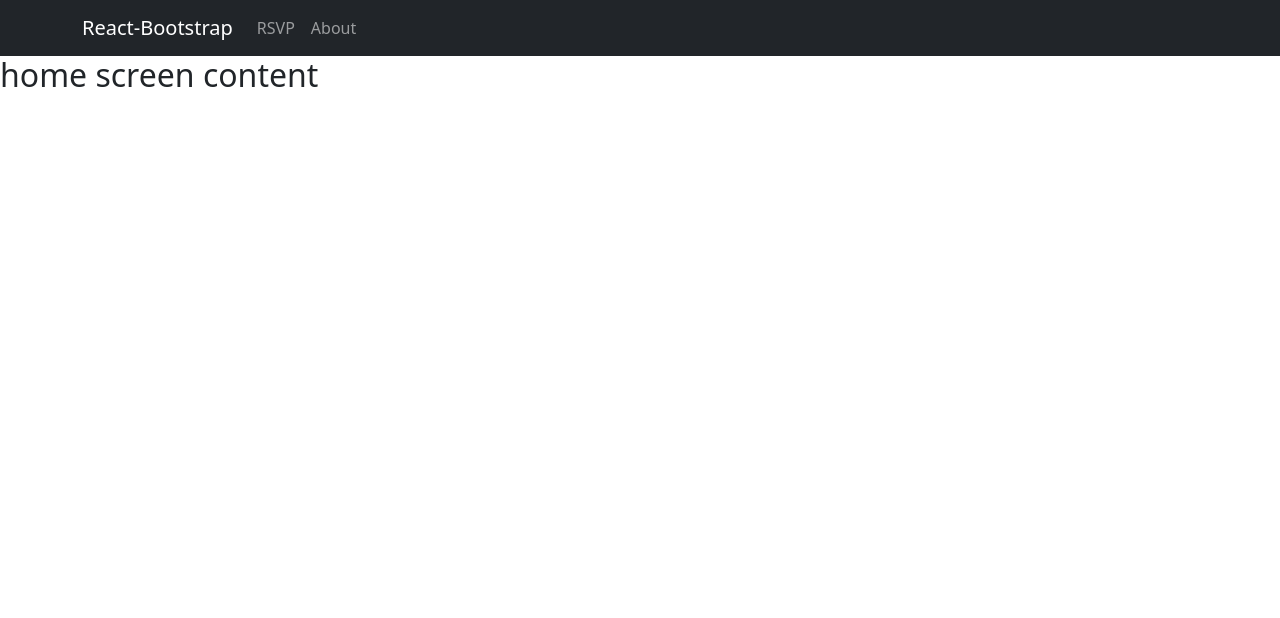
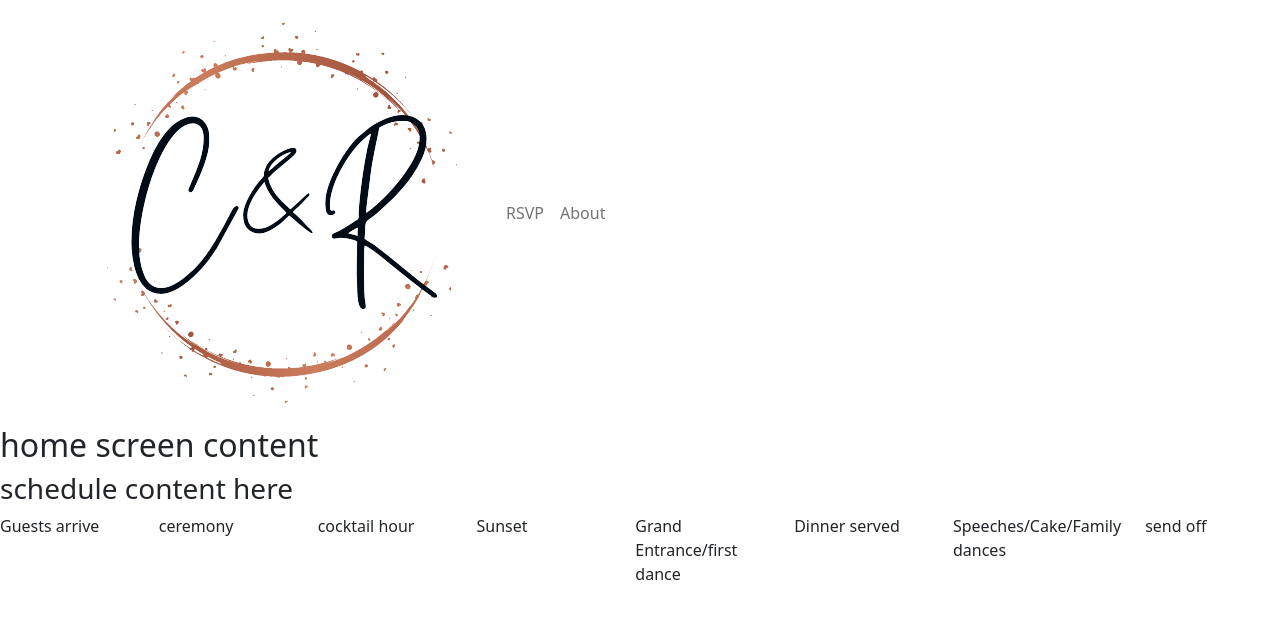
Before and after one commit to Chrisdwoodby/agreenwedding, a React app: page / in a window 1280 px wide. Shown: the top 618 px of the page. Built offline with nearby package versions, Linux system fonts and the light colour scheme; the HTML template or start-up script is replaced by a standard one.

Commit message:
timeline placeholder added & centered on home page

```diff
--- a/client/Footer.jsx
+++ b/client/Footer.jsx
@@ -0,0 +1,9 @@
+import React from "react";
+
+const Footer = function(props) {
+  return (
+    <div class="footer"></div>
+  )
+}
+
+export default Footer;
--- a/client/Home.jsx
+++ b/client/Home.jsx
@@ -1,9 +1,26 @@
 import React, {useState} from 'react';
+import Row from 'react-bootstrap/Row';
+import Col from 'react-bootstrap/Col';
 
 const Home = function(props) {
     return (
-      <div>
-        <h2>home screen content</h2>
+      <div class="home">
+        <div class="banner">
+          <h2>home screen content</h2>
+        </div>
+        <div class="timeline">
+          <h3>schedule content here</h3>
+          <Row>
+            <Col>Guests arrive</Col>
+            <Col>ceremony</Col>
+            <Col>cocktail hour</Col>
+            <Col>Sunset</Col>
+            <Col>Grand Entrance/first dance</Col>
+            <Col>Dinner served</Col>
+            <Col>Speeches/Cake/Family dances </Col>
+            <Col>send off</Col>
+          </Row>
+        </div>
       </div>
     )
 }
--- a/client/Main.jsx
+++ b/client/Main.jsx
@@ -3,6 +3,7 @@ import Navigation from "./Navigation.jsx";
 import About from "./About.jsx";
 import Home from "./Home.jsx";
 import Rsvp from "./Rsvp.jsx";
+import Footer from "./Footer.jsx";
 
 const Main = function(props) {
   const [renderHome, setHome] = useState(true);
@@ -22,6 +23,7 @@ const Main = function(props) {
     <div>
         <Navigation renderAuthentication={renderAuthentication} setHome={setHome} setRSVP={setRSVP} setAbout={setAbout}/>
        {renderAuthentication()}
+       <Footer/>
     </div>
   )
 }
--- a/client/Navigation.jsx
+++ b/client/Navigation.jsx
@@ -1,9 +1,8 @@
 import React, {useState} from "react";
 import Nav from 'react-bootstrap/Nav';
 import Container from 'react-bootstrap/Container';
-import Row from 'react-bootstrap/Row';
-import Col from 'react-bootstrap/Col';
 import Navbar from 'react-bootstrap/Navbar';
+import logo from '../media/Logo.png';
 
 const Navigation = function(props) {
     const renderRSVP = function() {
@@ -25,9 +24,11 @@ const Navigation = function(props) {
         props.renderAuthentication();
     }
   return (
-    <Navbar collapseOnSelect expand="lg" bg="dark" variant="dark">
+    <Navbar id="nav-main" collapseOnSelect expand="lg">
       <Container>
-        <Navbar.Brand href="#home" onClick={renderHome}>React-Bootstrap</Navbar.Brand>
+        <Navbar.Brand href="#home" onClick={renderHome}>
+          <img class="logo" src={logo}/>
+        </Navbar.Brand>
         <Navbar.Toggle aria-controls="responsive-navbar-nav" />
         <Navbar.Collapse id="responsive-navbar-nav">
           <Nav className="me-auto">
```
Also changed, not shown: media/Logo.png (added), 4 other files (tests, documents, lock files or other folders).
